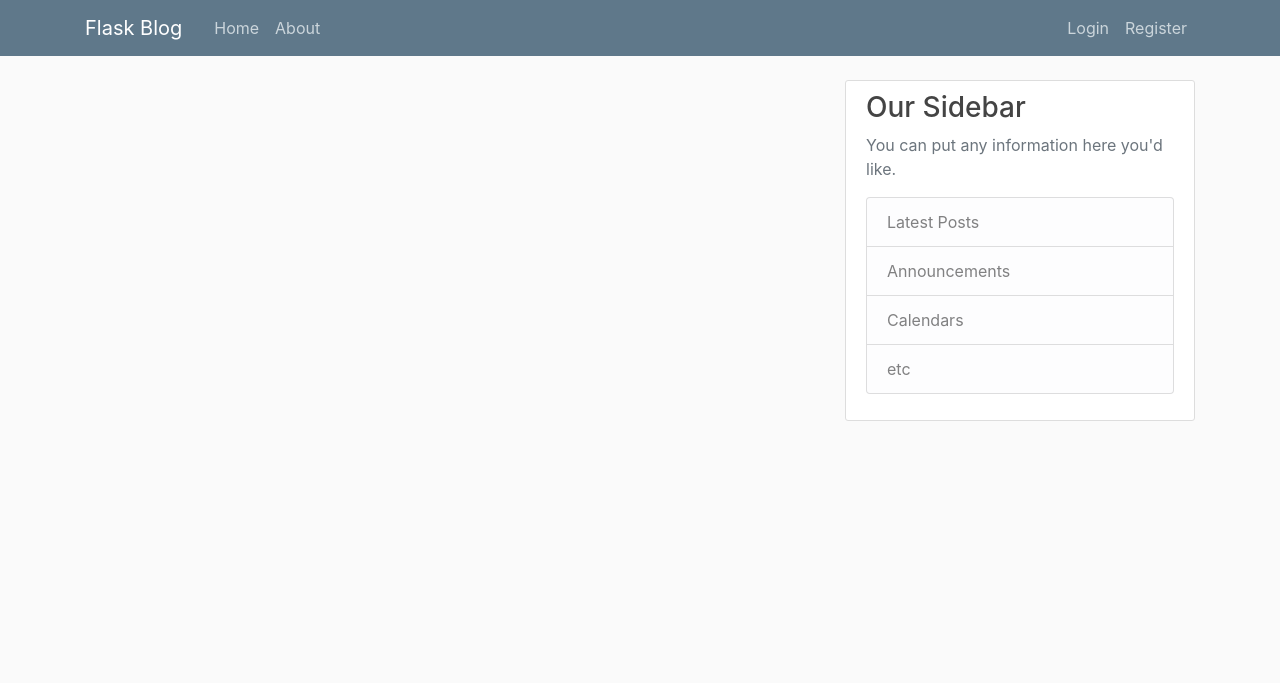
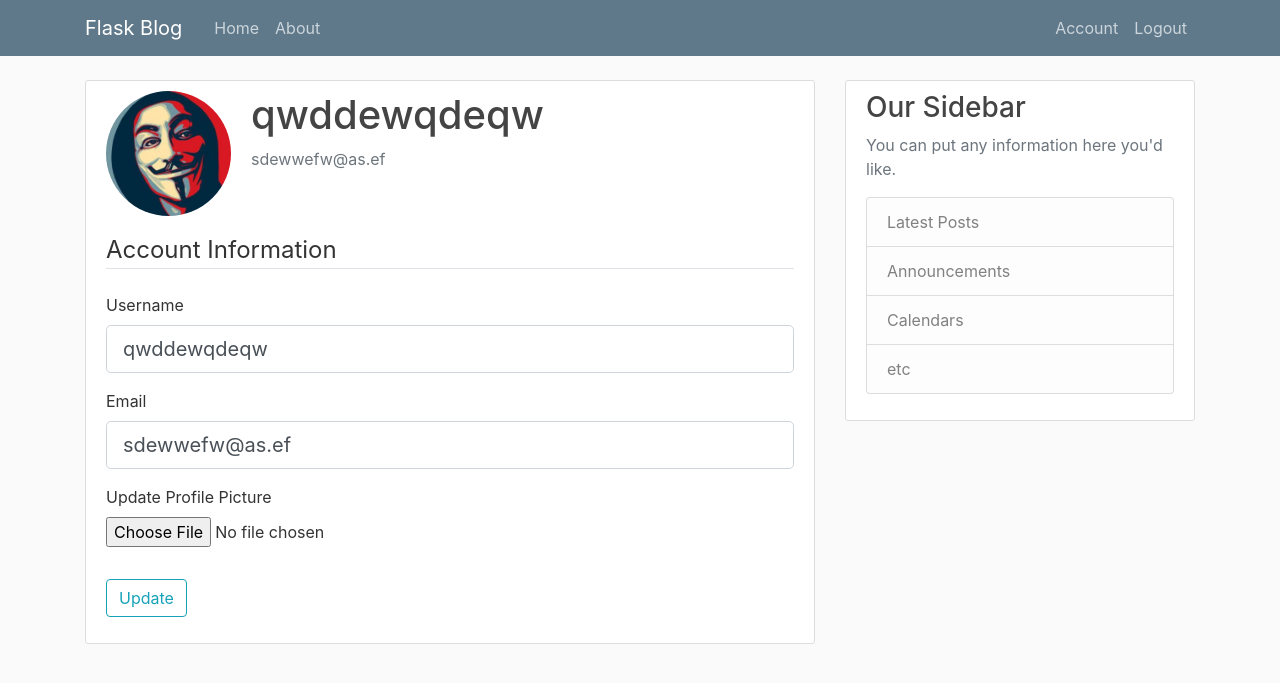
Before and after one commit to keepcalmncode/personal-blog, a Flask app: page /account in a window 1280 px wide. Shown: the top 683 px of the page. Run offline with Flask 2, Linux system fonts and the light colour scheme; a user stored in the database is signed in; some libraries are stand-ins or nearby versions.

Commit message:
Added Account features
Profile pic feature isnt working

```diff
--- a/flaskblog/forms.py
+++ b/flaskblog/forms.py
@@ -1,7 +1,9 @@
 from flask_wtf import FlaskForm
+from flask_wtf.file import FileField, FileAllowed
 from wtforms import StringField,PasswordField,SubmitField,BooleanField
 from wtforms.validators import DataRequired,Length,Email,EqualTo,ValidationError
 from flaskblog.models import User
+from flask_login import current_user
 
 class RegistrationForm(FlaskForm):
 	username = StringField('Username',validators=[DataRequired(),Length(min=3,max=15)])
@@ -26,3 +28,23 @@ class LoginForm(FlaskForm):
 	password = PasswordField('Password',validators=[DataRequired()])
 	remember = BooleanField('Remember Me')
 	submit = SubmitField('Sign In')
+
+
+
+class UpdateAccountForm(FlaskForm):
+	username = StringField('Username',validators=[DataRequired(),Length(min=3,max=15)])
+	email = StringField('Email',validators=[DataRequired(),Email()])
+	picture = FileField('Update Profile Picture',validators=[FileAllowed(['jpg','png'])])
+	submit = SubmitField('Update')
+
+	def validate_username(self,username):
+		if username.data != current_user.username:
+			user = User.query.filter_by(username=username.data).first()
+			if user:
+				raise ValidationError('Username already exists.')
+
+	def validate_email(self,email):
+		if email.data != current_user.email:
+			user = User.query.filter_by(email=email.data).first()
+			if user:
+				raise ValidationError('Email already exists. Try another')
--- a/flaskblog/routes.py
+++ b/flaskblog/routes.py
@@ -1,6 +1,9 @@
+import os
+import secrets
+from PIL import Image
 from flask import render_template, url_for,flash,redirect,request
 from flaskblog import app,db,bcrypt
-from flaskblog.forms import RegistrationForm, LoginForm
+from flaskblog.forms import RegistrationForm, LoginForm,UpdateAccountForm
 from flaskblog.models import User,Post
 from flask_login import login_user,logout_user,current_user,login_required
 
@@ -69,8 +72,34 @@ def logout():
 	return redirect(url_for('home'))
 
 
-@app.route('/account')
+def save_picture(form_picture):
+	random_hex = secrets.token_hex(8)
+	_, f_ext = os.path.splitext(form_picture.filename)
+	picture_fn = random_hex + f_ext
+	picture_path = os.path.join(app.root_path,'static/profilepic',picture_fn)
+	output_size = (125,125)
+	i = Image.open(form_picture)
+	i.thumbnail(output_size)
+	i.save(picture_path)
+	form_picture.save(picture_path)
+	return picture_fn
+
+
+@app.route('/account',methods=['GET','POST'] )
 @login_required
 def account():
-	logout_user()
-	return render_template('account.html',title='Account')
+	form = UpdateAccountForm()
+	if form.validate_on_submit():
+		if form.picture.data:
+			picture_file = save_picture(form.picture.data)
+			current_user.image_file = picture_file
+		current_user.username = form.username.data
+		current_user.email = form.email.data
+		db.session.commit()
+		flash('Your account has been updated','success')
+		return redirect(url_for('account'))
+	elif request.method == 'GET':
+		form.username.data = current_user.username
+		form.email.data = current_user.email
+	image_file = url_for('static',filename='profilepic/' + current_user.image_file)
+	return render_template('account.html',title='Account', image_file = image_file, form = form)
--- a/flaskblog/templates/account.html
+++ b/flaskblog/templates/account.html
@@ -1,4 +1,57 @@
 {% extends "layout.html" %}
 {% block content %}
-	<h1>{{ current_user.username }}</h1>
+    <div class="content-section">
+      <div class="media">
+        <img class="rounded-circle account-img" src="{{ image_file }}">
+        <div class="media-body">
+          <h2 class="account-heading">{{ current_user.username }}</h2>
+          <p class="text-secondary">{{ current_user.email }}</p>
+        </div>
+      </div>
+        <form method="POST" action="" enctype="multipart/form-data">
+            {{ form.hidden_tag() }}
+            <fieldset class="form-group">
+                <legend class="border-bottom mb-4">Account Information</legend>
+                <div class="form-group">
+                    {{ form.username.label(class="form-control-label") }}
+
+                    {% if form.username.errors %}
+                        {{ form.username(class="form-control form-control-lg is-invalid") }}
+                        <div class="invalid-feedback">
+                            {% for error in form.username.errors %}
+                                <span>{{ error }}</span>
+                            {% endfor %}
+                        </div>
+                    {% else %}
+                        {{ form.username(class="form-control form-control-lg") }}
+                    {% endif %}
+                </div>
+                <div class="form-group">
+                    {{ form.email.label(class="form-control-label") }}
+                    {% if form.email.errors %}
+                        {{ form.email(class="form-control form-control-lg is-invalid") }}
+                        <div class="invalid-feedback">
+                            {% for error in form.email.errors %}
+                                <span>{{ error }}</span>
+                            {% endfor %}
+                        </div>
+                    {% else %}
+                        {{ form.email(class="form-control form-control-lg") }}
+                    {% endif %}
+                </div>
+                <div class="form-group">
+                    {{ form.picture.label() }}
+                    {{ form.picture(class="form-control-file") }}
+                    {% if form.picture.errors %}
+                        {% for error in form.picture.errors %}
+                            <span class="text-danger">{{ error }}</span></br>
+                        {% endfor %}
+                    {% endif %}
+                </div>
+            </fieldset>
+            <div class="form-group">
+                {{ form.submit(class="btn btn-outline-info") }}
+            </div>
+        </form>
+    </div>
 {% endblock content %}
```
Also changed, not shown: flaskblog/site.db, flaskblog/static/profilepic/2823bbdc4b7ac4ee.jpg (added), flaskblog/static/profilepic/default.jpg (added), flaskblog/static/profilepic/f0318623cc082a88.jpg (added).
